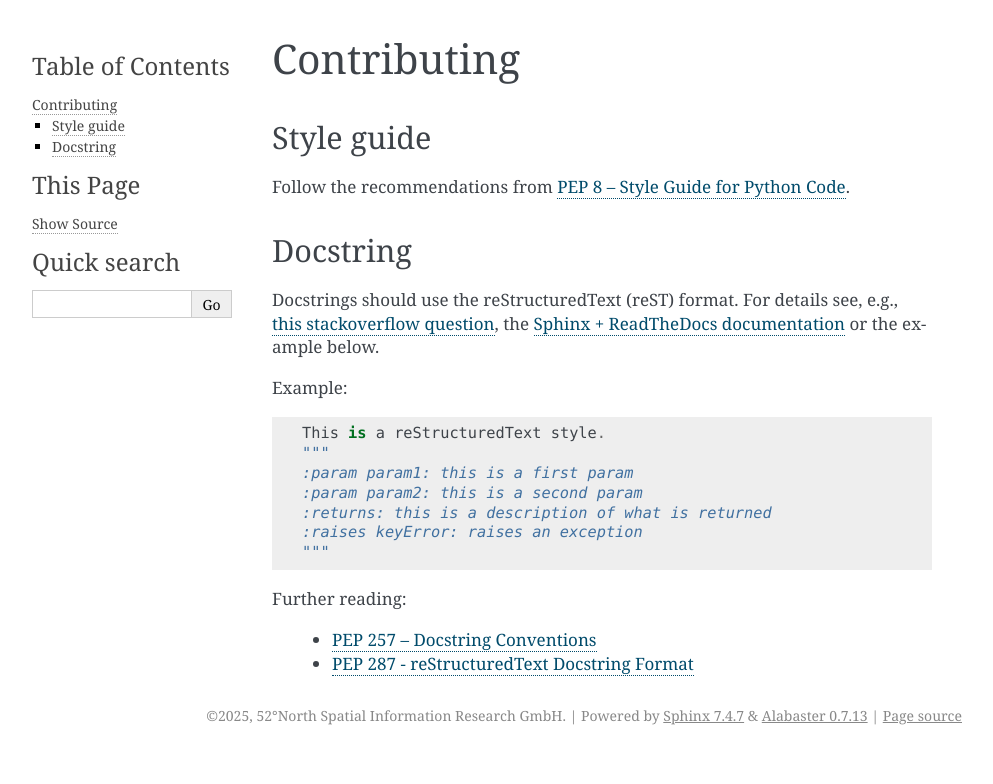
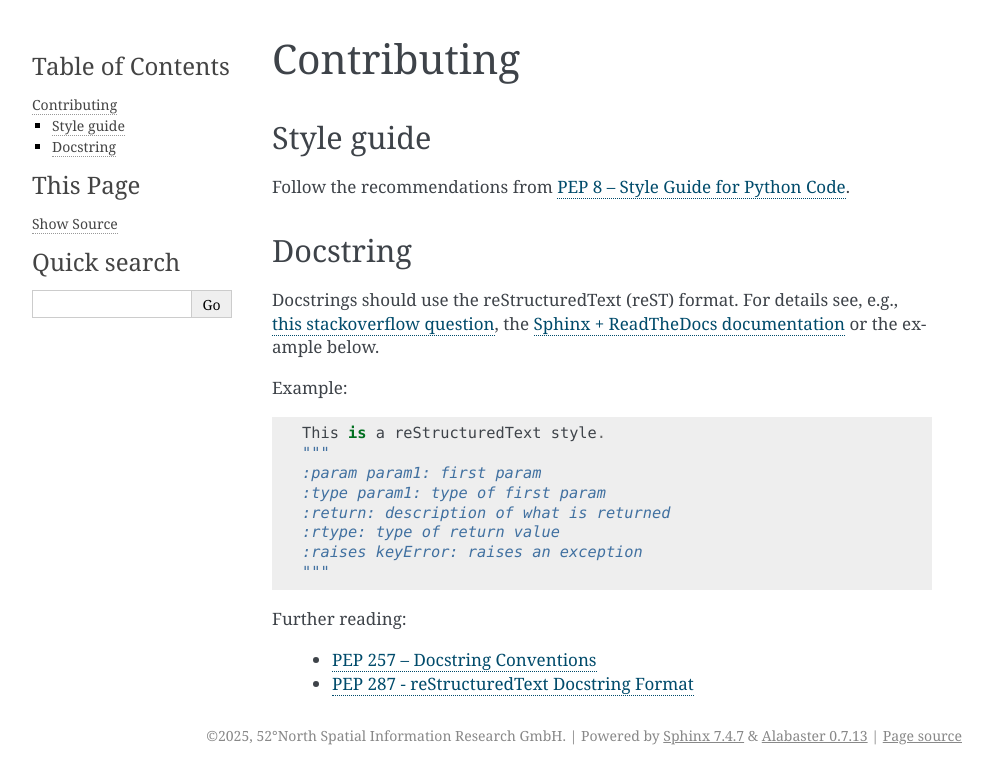
Before and after one commit to 52North/WeatherRoutingTool, a Sphinx documentation site: the page built from docs/source/contributing.rst, in a window 1280 px wide. Shown: the top 784 px of the page, without its empty margins (148-1141 px from the left). Built offline with Sphinx 7.4.7, drawn with Linux system fonts in a browser that asks for light colours.

```diff
--- a/docs/source/contributing.rst
+++ b/docs/source/contributing.rst
@@ -19,9 +19,10 @@
 
     This is a reStructuredText style.
     """
-    :param param1: this is a first param
-    :param param2: this is a second param
-    :returns: this is a description of what is returned
+    :param param1: first param
+    :type param1: type of first param
+    :return: description of what is returned
+    :rtype: type of return value
     :raises keyError: raises an exception
     """
 
```
Also changed, not shown: 1 other file.
